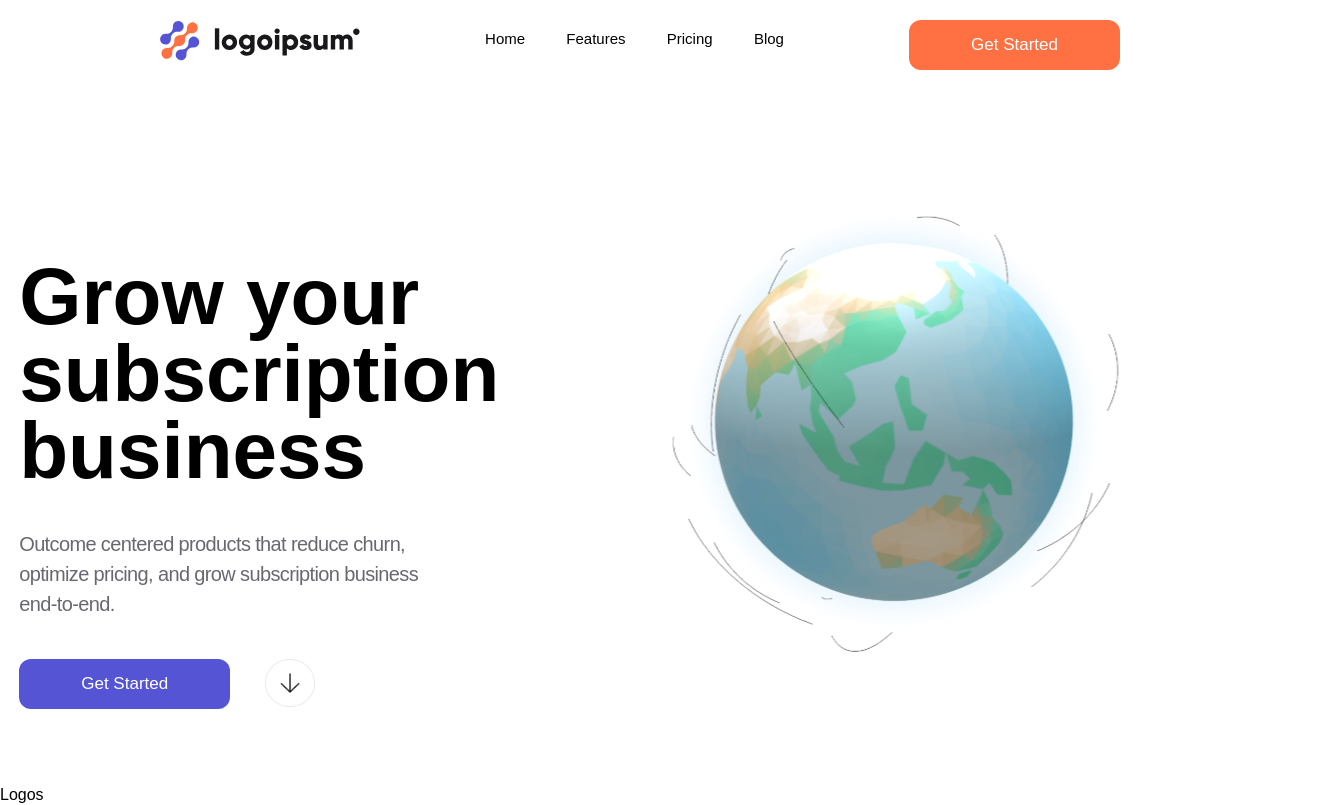
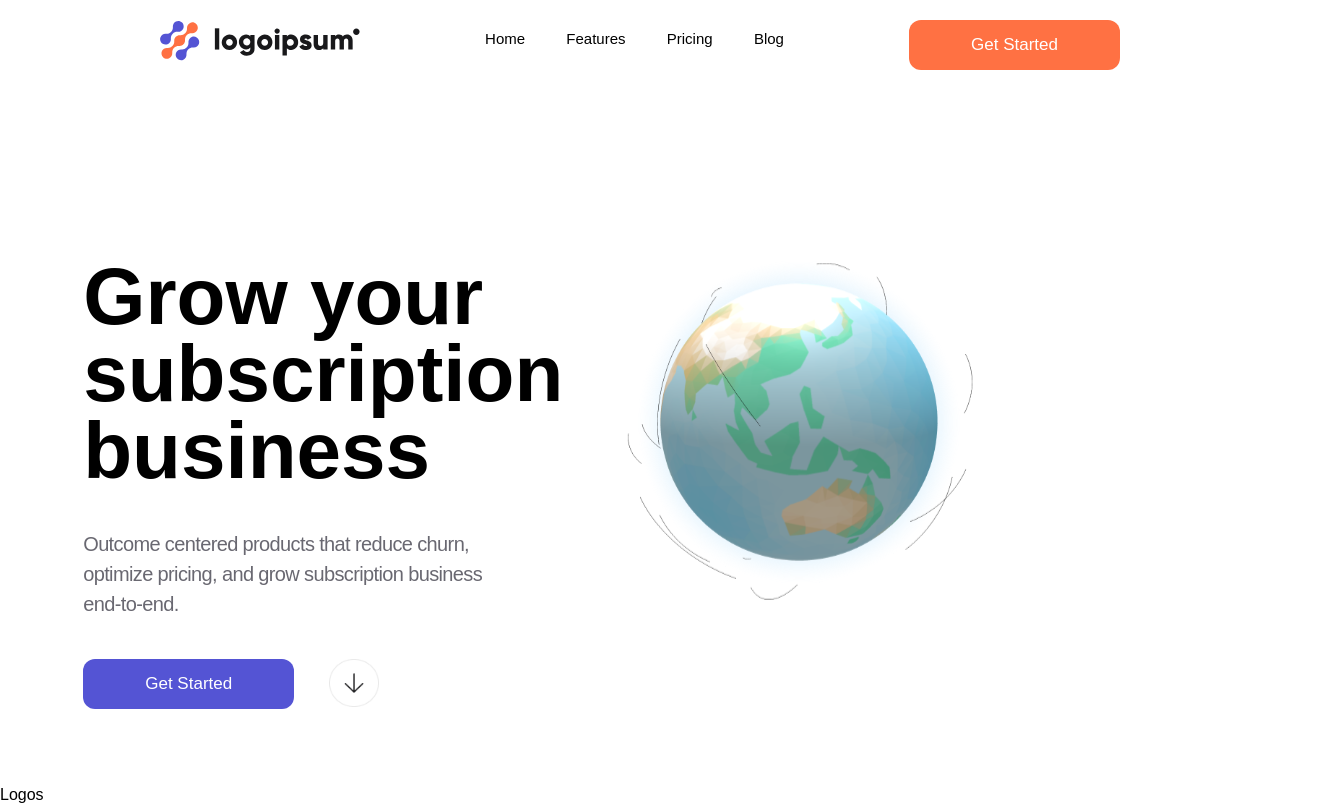
Before and after one commit to sefeoluwa/globe-landing-page, a React (Vite) app: page / in a window 1280 px wide. Shown: the top 805 px of the page, 1344 px wide, since content can reach past the window. Built offline with nearby package versions, Linux system fonts and the light colour scheme; some icons are missing; a web font is replaced by a local one.

Commit message:
added left padding for text and section

```diff
--- a/src/components/Hero.jsx
+++ b/src/components/Hero.jsx
@@ -7,8 +7,8 @@ import { downArrow, earth_light }from "../assets"
 function Hero() {
   return (
     <>
-   <div className="hero mt-20 flex w-[100vw]">
-      <div className="hero-left w-[459px] h-[461px] mt-5 ml-[-6vw]">
+   <div className="hero mt-20 flex w-[80vw] pl-[3vw]">
+      <div className="hero-left w-[459px] h-[461px] mt-5 ml-[-4vw]">
 
         <h1 className='text-[80px] w-[12.2cm] h-[231px] leading-[77px] pl-[2.5vw] font-bold'>Grow your subscription business</h1>
         <p className='pl-[2.5vw] text-[#696871] text-[20px] leading-[30px] tracking-[-0.63px] mt-10'>Outcome centered products that reduce churn, optimize pricing, and grow subscription business end-to-end.</p>
@@ -21,8 +21,8 @@ function Hero() {
         </div>
 
       </div>
-      <div className="light-earth  w-[70vw] ">
-      <img src={earth_light} alt="" className='w-[70vw] h-[70vh] pr-[-9vw] mt-[-12vh]'/>
+      <div className="light-earth  w-[70vw] overflow-hidden">
+      <img src={earth_light} alt="" className='w-[70vw] h-[70vh] mt-[-12vh]'/>
       </div>
 
    </div>
```
